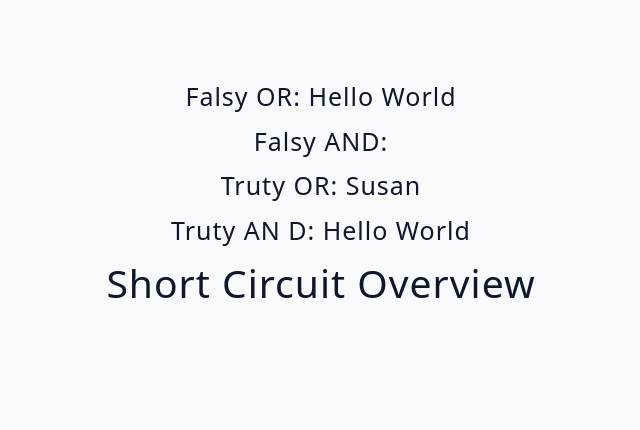
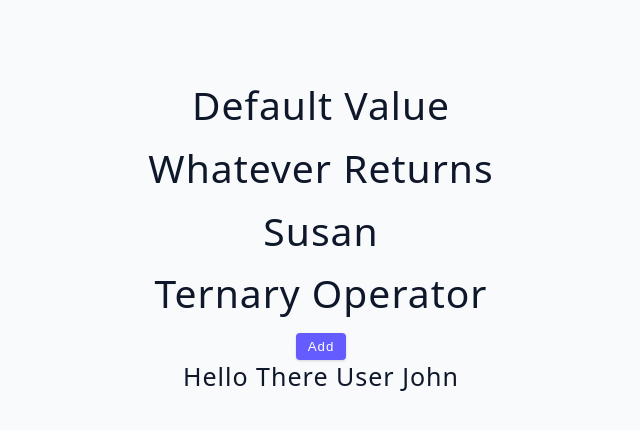
Before and after one commit to Mastermind-code/Advanced-react, a React (Vite) app: page / in a window 1280 px wide. Shown: the top 430 px of the page, without its empty margins (319-959 px from the left). Built offline with nearby package versions, Linux system fonts and the light colour scheme.

Commit message:
short circuit examples

```diff
--- a/src/App.jsx
+++ b/src/App.jsx
@@ -4,12 +4,13 @@ import FetchData from "./components/02-useEffect/fetchData";
 import UseEffectBasics from "./components/02-useEffect/useEffectBasics";
 import MultipleReturnsBasics from "./components/03-conditional-rendering/multipleReturnsBasics";
 import MultipleReturnsFetchData from "./components/03-conditional-rendering/multipleReturnsFetchData";
+import ShortCircuitExamples from "./components/03-conditional-rendering/shortCircuitExamples";
 import ShortCircuitOverview from "./components/03-conditional-rendering/shortCircuitOverview";
 
 function App() {
   return (
     <div className="container">
-      <ShortCircuitOverview />
+      <ShortCircuitExamples />
     </div>
   );
 }
--- /dev/null
+++ b/src/components/03-conditional-rendering/shortCircuitExamples.jsx
@@ -0,0 +1,50 @@
+import { useState } from "react";
+
+const ShortCircuitExamples = () => {
+  // falsy
+  const [text, setText] = useState("");
+  // truthy
+  const [name, setName] = useState("susan");
+  const [user, setUser] = useState({ name: "john" });
+  const [isEditing, setIsEditing] = useState(false);
+
+  return (
+    <div>
+      <h2>{text || "default value"}</h2>
+      {text && (
+        <div>
+          <h2>whatever returns</h2>
+          <h2>{name}</h2>
+        </div>
+      )}
+      {!text && (
+        <div>
+          <h2>whatever returns</h2>
+          <h2>{name}</h2>
+        </div>
+      )}
+      {user && <someComponent name={user.name} />}
+      <h2 style={{ margin: "1 rem 0" }}>Ternary operator</h2>
+      <button className="btn"> {isEditing ? "edit" : "add"}</button>
+      {user ? (
+        <div>
+          <h4>hello there user {user.name}</h4>
+        </div>
+      ) : (
+        <div>
+          <h2>please login</h2>
+        </div>
+      )}
+    </div>
+  );
+};
+
+const someComponent = ({ name }) => {
+  return (
+    <div>
+      <h2>whatever returns</h2>
+      <h2>{name}</h2>
+    </div>
+  );
+};
+export default ShortCircuitExamples;
```
Also changed, not shown: src/components/03-conditional-rendering/05-short-circuit-examples.jsx (deleted, +0 -14 lines).
